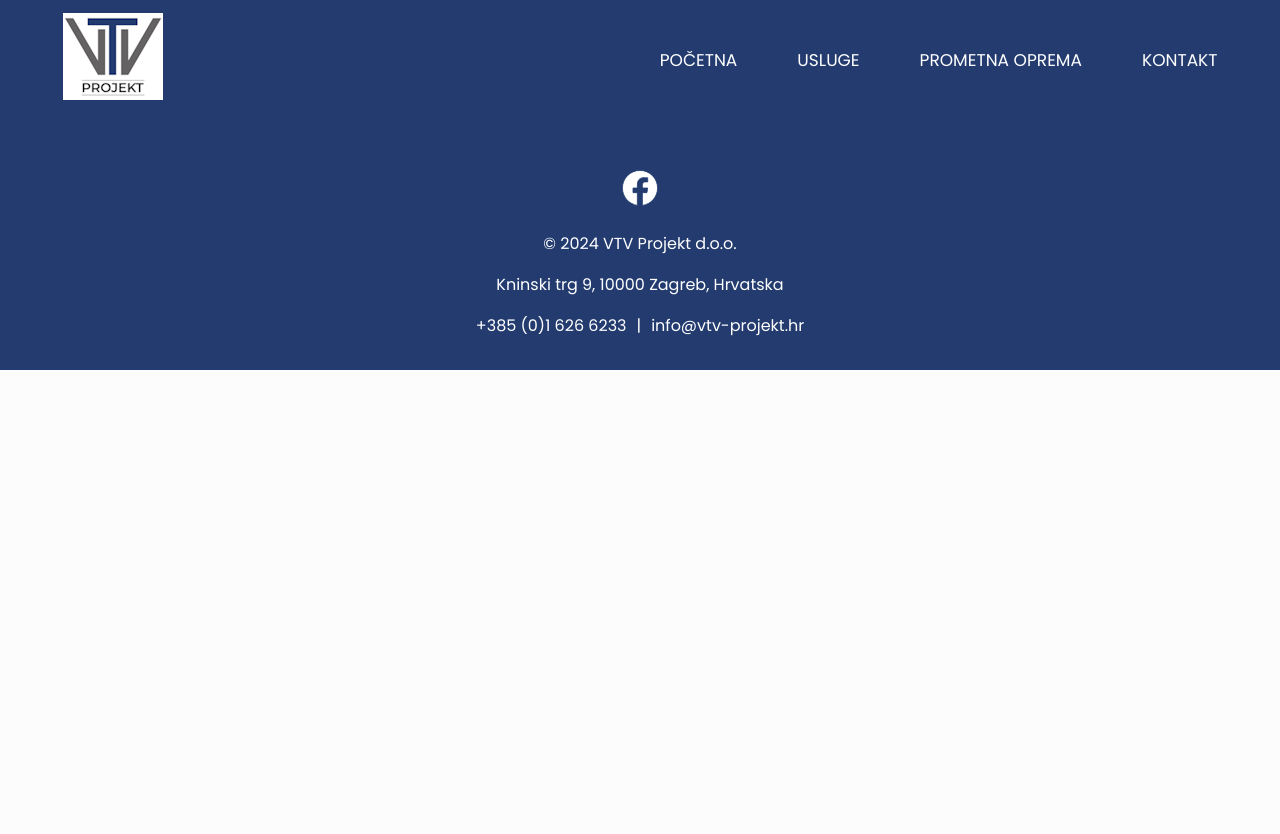
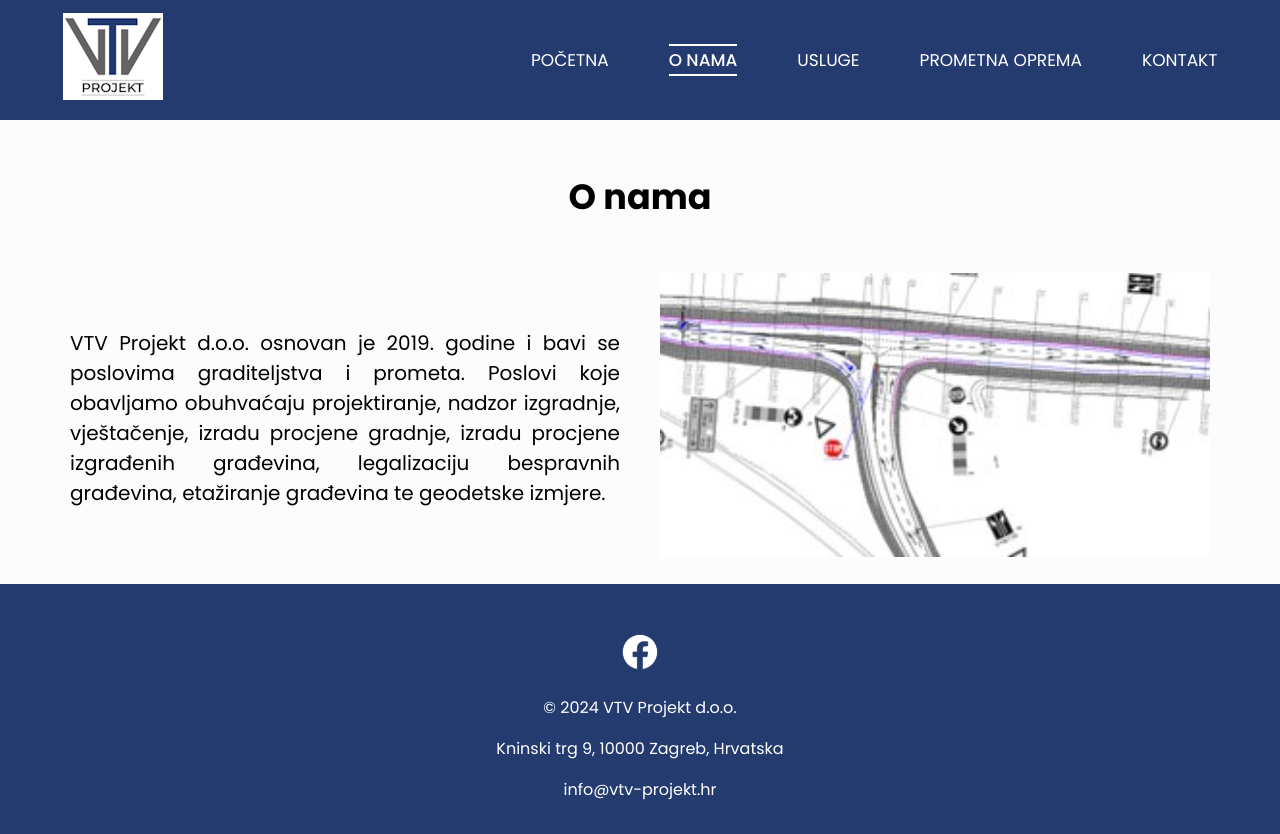
Before and after one commit to iivkov/vtv-projekt, a React (Create React App) app: page /o-nama in a window 1280 px wide. Before the commit the page ends 800 px from the top, so only its background shows below. Built offline with nearby package versions, Linux system fonts and the light colour scheme.

Commit message:
dodana O nama, izbačen telefon, dodan htaccess

```diff
--- a/src/App.css
+++ b/src/App.css
@@ -102,7 +102,7 @@ body {
   }
 
   .nav_elements.active {
-    height: 220px;
+    height: 260px;
   }
 
   .nav_elements ul {
--- a/src/App.js
+++ b/src/App.js
@@ -4,7 +4,7 @@ import './App.css';
 import Navbar from './components/Navbar';
 import Footer from './components/Footer';
 import HomeComponent from "./components/HomeComponent";
-// import AboutComponent from './components/AboutComponent';
+import AboutComponent from './components/AboutComponent';
 import ServicesComponent from './components/ServicesComponent';
 import EquipmentComponent from './components/EquipmentComponent';
 import ContactComponent from './components/ContactComponent';
@@ -17,7 +17,7 @@ function App() {
         <Navbar/>
         <Routes>
           <Route path="/" exact element={<HomeComponent/>} />
-          {/* <Route path="/o-nama" element={<AboutComponent/>} /> */}
+          <Route path="/o-nama" element={<AboutComponent/>} />
           <Route path="/usluge" element={<ServicesComponent/>} />
           <Route path="/prometna-oprema" element={<EquipmentComponent/>} />
           <Route path="/kontakt" element={<ContactComponent/>} />
--- /dev/null
+++ b/src/components/AboutComponent.js
@@ -0,0 +1,31 @@
+import React, { useState, useEffect } from 'react';
+import '../App.css';
+import slika from '../assets/proejkt (1).jpg';
+
+const AboutComponent = () => {
+    const [animate, setAnimate] = useState(false);
+
+    useEffect(() => {
+      setAnimate(true);
+    }, []);
+
+
+    return (
+    <div className="main_content">
+        <h1>O nama</h1>
+        <div className="container">
+            <div className={`box left ${animate ? 'enter' : 'left-enter'}`}>
+                <p>VTV Projekt d.o.o. osnovan je 2019. godine i bavi se poslovima graditeljstva i prometa. Poslovi koje obavljamo obuhvaćaju
+                    projektiranje, nadzor izgradnje, vještačenje, izradu procjene gradnje, izradu procjene izgrađenih građevina, legalizaciju bespravnih građevina,
+                    etažiranje građevina te geodetske izmjere.</p>
+            </div>
+            <div className="spacer"></div>
+            <div className={`box right ${animate ? 'enter' : 'right-enter'}`}>
+                <img src={slika} alt="Slika prometne projektne dokumentacije." style={{ width: '100%', height: 'auto' }} />
+            </div>
+        </div>
+    </div>
+    );
+}
+
+export default AboutComponent;
--- a/src/components/ContactComponent.js
+++ b/src/components/ContactComponent.js
@@ -58,7 +58,6 @@ const ContactComponent = () => {
                 <p>Kninski trg 9</p>
                 <p>HR-10000 Zagreb</p>
                 <br/>
-                <p>Telefon: +385 (0)1 626 6233</p>
                 <p>E-pošta: info@vtv-projekt.hr</p>
                 <br/>
                 <p>OIB: 84961822490</p>
--- a/src/components/EquipmentComponent.js
+++ b/src/components/EquipmentComponent.js
@@ -1,4 +1,4 @@
-import React, { useState, useEffect } from 'react';
+import React from 'react';
 import '../App.css';
 // import slika from '../assets/proejkt (1).jpg';
 
--- a/src/components/Footer.js
+++ b/src/components/Footer.js
@@ -8,15 +8,13 @@ const Footer = () => {
   <div className="footer">
     <div className='copyright'>
       <p className="p-footer">
-        <a href="https://www.facebook.com/" className="fb-icon" target="_blank" rel="noopener noreferrer">
+        <a href="https://www.facebook.com/vtvprojekt" className="fb-icon" target="_blank" rel="noopener noreferrer">
           <FacebookLogo />
         </a>
       </p>
       <p className="p-footer">&copy; {year} VTV Projekt d.o.o.</p>
       <p className="p-footer">Kninski trg 9, 10000 Zagreb, Hrvatska</p>
       <div className="footer-contact">
-        <p className="p-footer"><a href="tel:+38516266233">+385 (0)1 626 6233</a></p>
-        <p className="p-footer">|</p>
         <p className="p-footer"><a href="mailto:info@vtv-projekt.hr">info@vtv-projekt.hr</a></p>
       </div>
     </div>
--- a/src/components/Navbar.js
+++ b/src/components/Navbar.js
@@ -44,9 +44,9 @@ const Navbar = () => {
         <li>
           <NavLink to="/">Početna</NavLink>
         </li>
-        {/* <li>
+        <li>
           <NavLink to="/o-nama">O nama</NavLink>
-        </li> */}
+        </li>
         <li>
           <NavLink to="/usluge">Usluge</NavLink>
         </li>
```
Also changed, not shown: 1 other file (tests, documents, lock files or other folders).
